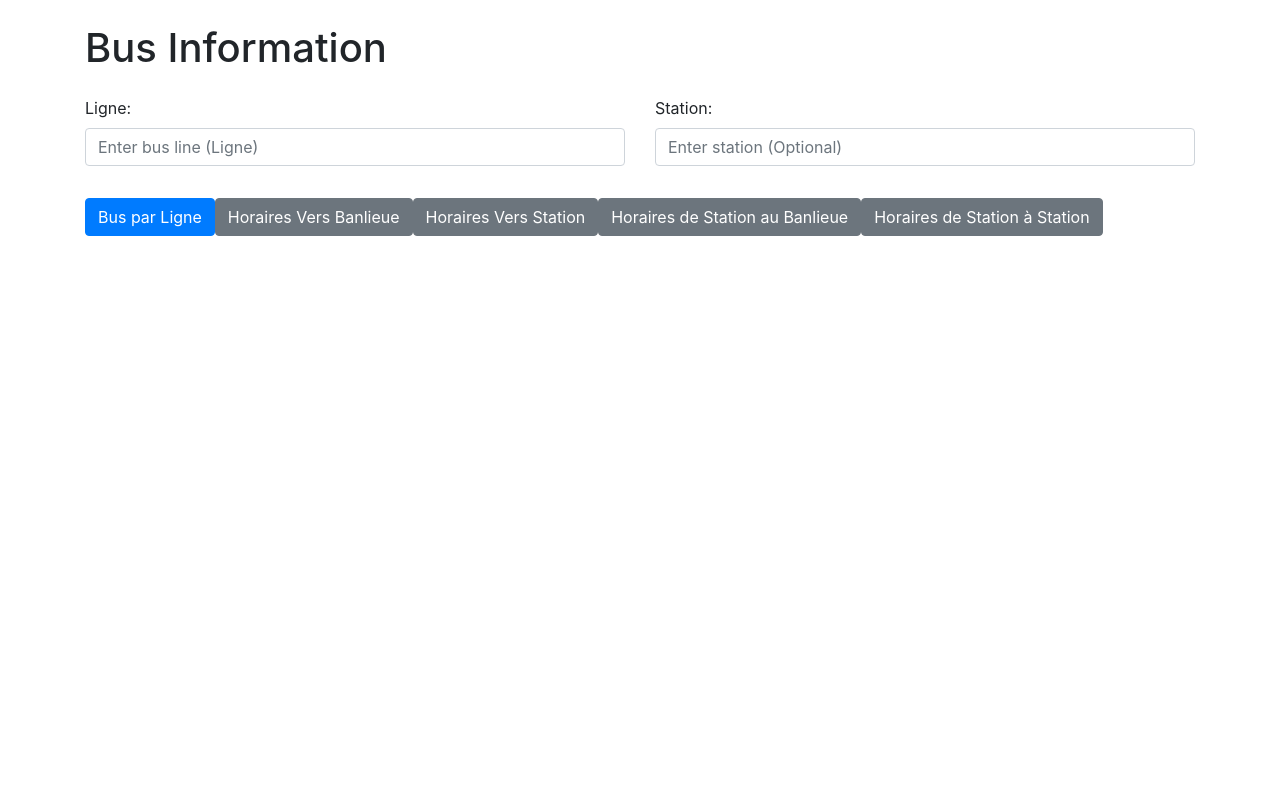
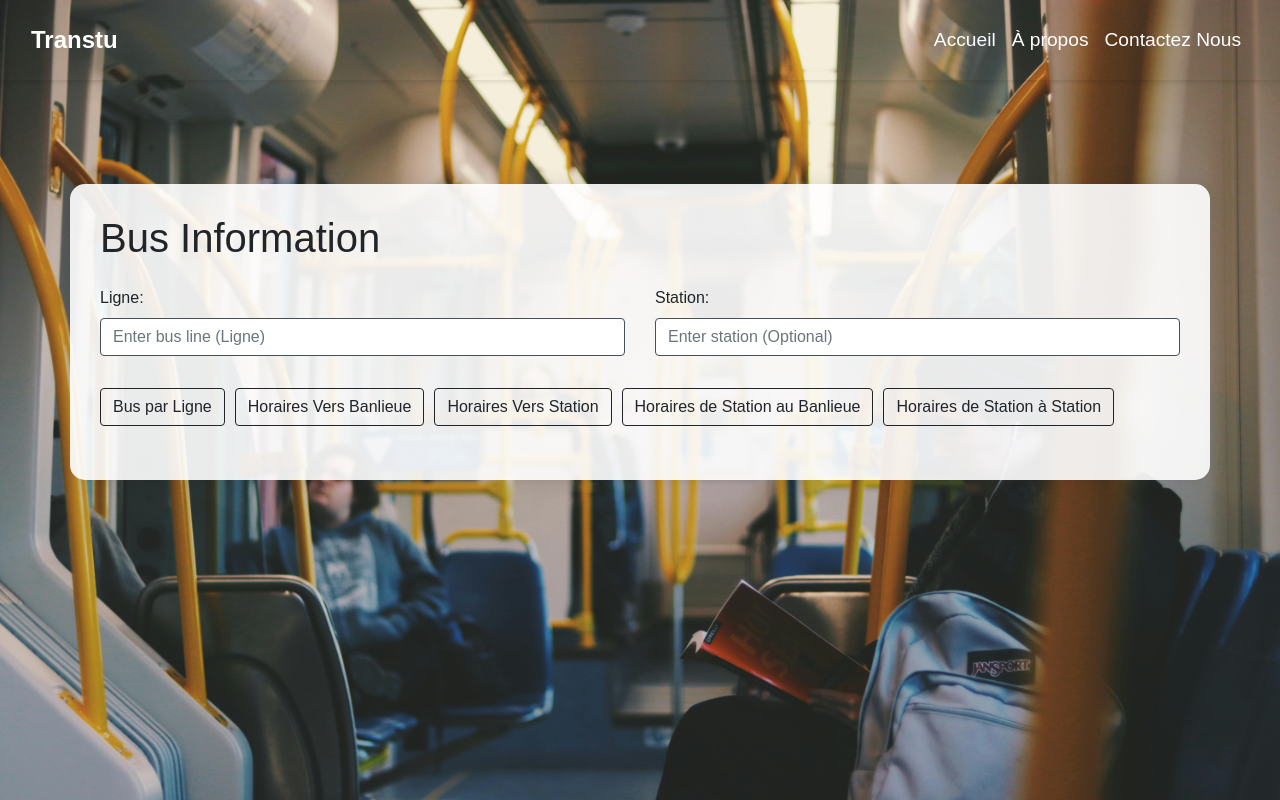
Before and after one commit to SyrineBaccouch/Transtu, an Angular app: page /accueil in a window 1280 px wide. Shown: the top 800 px of the page. Built offline with nearby package versions, Linux system fonts and the light colour scheme.

Commit message:
2eme commit

```diff
--- a/src/app/accueil/accueil.component.css
+++ b/src/app/accueil/accueil.component.css
@@ -1,11 +1,177 @@
-.input-section {
+:root {
+    --primary-color: #4caf50;
+    --secondary-color: #fdd835;
+    --background-color: #f1f8e9;
+    --text-color: #33691e;
+}
+
+body {
+    background-image: url(../../assets/pexels-alexander-isreb-880417-1784142.jpg);
+    background-size: cover;
+    background-attachment: fixed;
+    color: var(--text-color);
+    font-family: 'Arial', sans-serif;
+    padding-top: 80px;
+}
+
+.navbar {
+    background-color: var(--primary-color);
+    height: 80px;
+    box-shadow: 0 2px 4px rgba(0,0,0,0.1);
+}
+
+.navbar-brand, .nav-link {
+    color: white !important;
+    font-size: 1.2rem;
+}
+
+.navbar-brand {
+    font-size: 1.5rem;
+    font-weight: bold;
+}
+
+.nav-link:hover {
+    color: var(--secondary-color) !important;
+}
+#home {
+    height: auto;
+    padding-top: 80px;
+}
+.container {
+    background-color: rgba(255, 255, 255, 0.9);
+    border-radius: 15px;
+    box-shadow: 0 0 20px rgba(0, 0, 0, 0.1);
+    padding: 30px;
+    margin-top: 30px;
+
+}
+
+h1, h2 {
+    color: var(--primary-color);
     margin-bottom: 20px;
 }
 
+.form-control {
+    border-color: var(--secondary-color);
+}
+
+.form-control:focus {
+    border-color: var(--primary-color);
+    box-shadow: 0 0 0 0.2rem rgba(76, 175, 80, 0.25);
+}
+
+.btn-primary {
+    background-color: var(--primary-color);
+    border-color: var(--primary-color);
+}
+
+.btn-primary:hover {
+    background-color: #45a049;
+    border-color: #45a049;
+}
+
+.btn-secondary {
+    background-color: var(--secondary-color);
+    border-color: var(--secondary-color);
+    color: var(--text-color);
+}
+
+.btn-secondary:hover {
+    background-color: #fbc02d;
+    border-color: #fbc02d;
+}
+
 .button-section {
+    display: flex;
+    flex-wrap: wrap;
+    gap: 10px;
+}
+
+#map-container {
+    height: 500px;
+    width: 100%;
+    margin-top: 20px;
+    position: relative;
+}
+
+#map {
+    height: 100%;
+    width: 100%;
+    position: relative;
+    z-index: 1;
+}
+
+
+
+.list-group-item {
+    background-color: #f9fbe7;
+    border-color: #dce775;
+}
+
+.schedule-container {
+    display: grid;
+    grid-template-columns: repeat(auto-fill, minmax(150px, 1fr));
+    gap: 10px;
+}
+
+.schedule-item {
+    background-color: var(--secondary-color);
+    border-radius: 5px;
+    padding: 10px;
+    text-align: center;
+    font-weight: bold;
+    box-shadow: 0 2px 4px rgba(0, 0, 0, 0.1);
+}
+
+.section {
+    min-height: 100vh;
+    padding-top: 80px;
+}
+
+#contact {
+    background-color: var(--primary-color);
+    color: white;
+    padding: 50px 0;
+    margin-top: 50px;
+}
+
+#contact h2 {
+    color: white;
+}
+
+.contact-info {
+    display: flex;
+    justify-content: space-between;
+    flex-wrap: wrap;
+}
+
+.contact-info div {
+    flex-basis: 30%;
     margin-bottom: 20px;
 }
 
-h2 {
-    margin-top: 20px;
+@media (max-width: 768px) {
+    .button-section {
+        flex-direction: column;
+    }
+
+    .button-section .btn {
+        width: 100%;
+    }
+
+    .navbar-brand, .nav-link {
+        font-size: 1rem;
+    }
+
+    .navbar-brand {
+        font-size: 1.2rem;
+    }
+
+    .navbar {
+        height: auto;
+    }
+
+    .contact-info div {
+        flex-basis: 100%;
+    }
 }
--- a/src/app/accueil/accueil.component.html
+++ b/src/app/accueil/accueil.component.html
@@ -1,6 +1,32 @@
+<!DOCTYPE html>
+<html lang="en">
+<head>
+    <meta charset="UTF-8">
+    <meta name="viewport" content="width=device-width, initial-scale=1.0">
+    <title>Transtu</title>
+    <link rel="stylesheet" href="https://cdnjs.cloudflare.com/ajax/libs/font-awesome/5.15.4/css/all.min.css">
+    <link href="https://stackpath.bootstrapcdn.com/bootstrap/4.5.2/css/bootstrap.min.css" rel="stylesheet">
+</head>
+<body>
+    <nav class="navbar navbar-expand-lg fixed-top">
+        <div class="container-fluid">
+            <a class="navbar-brand" href="#home">Transtu</a>
+            <button class="navbar-toggler" type="button" data-toggle="collapse" data-target="#navbarNav" aria-controls="navbarNav" aria-expanded="false" aria-label="Toggle navigation">
+                <span class="navbar-toggler-icon"></span>
+            </button>
+            <div class="collapse navbar-collapse" id="navbarNav">
+                <ul class="navbar-nav ml-auto">
+                    <li class="nav-item"><a class="nav-link" href="#home">Accueil</a></li>
+                    <li class="nav-item"><a class="nav-link" href="#about">À propos</a></li>
+                    <li class="nav-item"><a class="nav-link" href="#contact">Contactez Nous</a></li>
+                </ul>
+            </div>
+        </div>
+    </nav>
+
+    <div id="home" class="section">
         <div class="container mt-4">
             <h1 class="mb-4">Bus Information</h1>
-
             <div class="row mb-3">
                 <div class="col-md-6">
                     <div class="form-group">
@@ -15,9 +41,8 @@
                     </div>
                 </div>
             </div>
-
             <div class="button-section mb-4">
-        <button class="btn btn-primary" (click)="getBusByLigne()">Bus par Ligne</button>
+                <button class="btn btn-secondary" (click)="getBusByLigne()">Bus par Ligne</button>
                 <button class="btn btn-secondary" (click)="getHorairesVersBanlieue()">Horaires Vers Banlieue</button>
                 <button class="btn btn-secondary" (click)="getHorairesVersStation()">Horaires Vers Station</button>
                 <button class="btn btn-secondary" (click)="getHorairesStationVersBanlieue()">Horaires de Station au Banlieue</button>
@@ -37,32 +62,88 @@
                 </ul>
             </div>
 
+
             <div *ngIf="horairesVB" class="mb-4">
                 <h2>Horaires Vers Banlieue</h2>
-        <div class="list-group">
-            <p *ngFor="let horaire of horairesVB" class="list-group-item">{{ horaire }}</p>
+                <div class="schedule-container">
+                    <div *ngFor="let horaire of horairesVB" class="schedule-item">{{ horaire }}</div>
+                </div>
+            </div>
+            <div *ngIf="horairesVS" class="mb-4">
+                <h2>Horaires Vers Station</h2>
+                <div class="schedule-container">
+                    <div *ngFor="let horaire of horairesVS" class="schedule-item">{{ horaire }}</div>
+                </div>
+            </div>
+            <div *ngIf="horairesSVB" class="mb-4">
+                <h2>Horaires de Station à Banlieue</h2>
+                <div class="schedule-container">
+                    <div *ngFor="let horaire of horairesSVB" class="schedule-item">{{ horaire }}</div>
+                </div>
+            </div>
+            <div *ngIf="horairesSVS" class="mb-4">
+                <h2>Horaires de Station à Station</h2>
+                <div class="schedule-container">
+                    <div *ngFor="let horaire of horairesSVS" class="schedule-item">{{ horaire }}</div>
                 </div>
             </div>
 
-    <div *ngIf="horairesVS" class="mb-4">
-        <h2>Horaires Vers Station</h2>
-        <div class="list-group">
-            <p *ngFor="let horaire of horairesVS" class="list-group-item">{{ horaire }}</p>
         </div>
     </div>
 
-    <div *ngIf="horairesSVB" class="mb-4">
-        <h2>Horaires de Station à Banlieue</h2>
-        <div class="list-group">
-            <p *ngFor="let horaire of horairesSVB" class="list-group-item">{{ horaire }}</p>
+    <div id="about" class="section">
+        <div class="container mt-4">
+            <h2 class="text-center" style="color: #4caf50; font-size: 2.5rem; font-weight: bold; margin-bottom: 40px;">À propos</h2>
+            <div class="row align-items-center">
+                <div class="col-lg-6">
+                    <p style="font-size: 1.1rem; line-height: 1.8; color: #33691e; text-align: justify; padding-right: 20px;">
+                        Notre mission est de garantir un service de transport collectif fiable, sécurisé et accessible pour les voyageurs de la région du Grand Tunis. En s'appuyant sur un réseau étendu de bus, nous visons à faciliter la mobilité quotidienne de milliers de personnes, qu'il s'agisse de leurs trajets domicile-travail, de leurs activités sociales ou de leurs déplacements pour les études.
+                    </p>
+                </div>
+                <div class="col-lg-6 text-center">
+                    <img src="../../assets/Bus-Transtu.jpg" alt="Bus Network" style="max-width: 100%; border-radius: 10px; box-shadow: 0 4px 8px rgba(0, 0, 0, 0.1);">
+                </div>
+            </div>
         </div>
     </div>
 
-    <div *ngIf="horairesSVS" class="mb-4">
-        <h2>Horaires de Station à Station</h2>
-        <div class="list-group">
-            <p *ngFor="let horaire of horairesSVS" class="list-group-item">{{ horaire }}</p>
+    <div id="contact">
+        <div class="container">
+            <h2 style="color: #4caf50;">Contactez Nous</h2>
+            <div class="contact-info" style="color: #4caf50;">
+                <div>
+                    <h3>Info Général</h3>
+                    <span>Email: ecoute.clienteletranstu.tn</span>
+                    <p>Téléphone : +216 71 904 894 / 71 904 889 / 71 904 932</p>
+                </div>
+                <div>
+                    <h3>Adresse</h3>
+                    <p>33 Avenue du Japon</p>
+                    <p>Montplaisir, Tunis</p>
+                    <p>Tunisie</p>
+                </div>
+            </div>
+            <div class="mt-4" style="color: #4caf50; text-align: center;">
+                <h3>Suivez-nous</h3>
+                <div class="social-icons mt-3">
+                    <a href="https://www.facebook.com/Transtu.tn" target="_blank" style="text-decoration: none; color: #3b5998; margin-right: 15px;">
+                        <i class="fab fa-facebook-f" style="font-size: 2rem;"></i>
+                    </a>
+                    <a href="https://linkedin.com" target="_blank" style="text-decoration: none; color: #0077b5; margin-left: 15px;">
+                        <i class="fab fa-linkedin-in" style="font-size: 2rem;"></i>
+                    </a>
                 </div>
             </div>
         </div>
-<link href="https://stackpath.bootstrapcdn.com/bootstrap/4.5.2/css/bootstrap.min.css" rel="stylesheet">
+    </div>
+
+
+
+    <script src="https://code.jquery.com/jquery-3.5.1.slim.min.js"></script>
+    <script src="https://cdn.jsdelivr.net/npm/@popperjs/core@2.5.3/dist/umd/popper.min.js"></script>
+    <script src="https://stackpath.bootstrapcdn.com/bootstrap/4.5.2/js/bootstrap.min.js"></script>
+
+    <script src="https://unpkg.com/leaflet/dist/leaflet.js"></script>
+
+</body>
+</html>
--- a/src/app/accueil/accueil.component.ts
+++ b/src/app/accueil/accueil.component.ts
@@ -62,7 +62,7 @@ export class AccueilComponent implements OnInit {
     if (this.ligne && this.station) {
       this.busService.listeHorairesStationVersBanlieue(this.ligne, this.station).subscribe(
         (data: any) => this.horairesSVB = data,
-        error => this.handleError(error, 'horaires from station to banlieue')
+        error => this.handleError(error, 'horaires de station au banlieue')
       );
     } else {
       alert('Entrez une ligne et une station, les deux');
@@ -70,11 +70,11 @@ export class AccueilComponent implements OnInit {
   }
 
   getHorairesStationVersStation(): void {
-    this.clearOtherData(); // Clear other data
+    this.clearOtherData();
     if (this.ligne && this.station) {
       this.busService.listeHorairesStationVersStation(this.ligne, this.station).subscribe(
         (data: any) => this.horairesSVS = data,
-        error => this.handleError(error, 'horaires from station to station')
+        error => this.handleError(error, 'horaires de station à une station')
       );
     } else {
       alert('Entrez une ligne et une station, les deux');
@@ -94,7 +94,7 @@ export class AccueilComponent implements OnInit {
     if (error.status === 404) {
       alert(`${context.charAt(0).toUpperCase() + context.slice(1)} not found.`);
     } else if (error.status === 500) {
-      alert('Server error. Please try again later.');
+      alert('Server error');
     } else {
       alert(`Failed to fetch ${context}. Please check your server connection.`);
     }
--- a/src/index.html
+++ b/src/index.html
@@ -3,18 +3,15 @@
 <head>
   <meta charset="utf-8">
   <meta name="viewport" content="width=device-width, initial-scale=1">
-  <title>Your Angular App</title>
+  <title>Transtu</title>
   <base href="/">
 
-  <!-- Bootstrap CSS -->
   <link href="https://stackpath.bootstrapcdn.com/bootstrap/5.3.0/css/bootstrap.min.css" rel="stylesheet">
 
-  <!-- Other stylesheets -->
 </head>
 <body>
   <app-root></app-root>
 
-  <!-- Bootstrap JS Bundle (including Popper) -->
   <script src="https://stackpath.bootstrapcdn.com/bootstrap/5.3.0/js/bootstrap.bundle.min.js"></script>
 </body>
 </html>
```
Also changed, not shown: src/assets/Bus-Transtu.jpg (added), src/assets/pexels-alexander-isreb-880417-1784142.jpg (added). Lines whose indentation alone changed are shown as unchanged.
